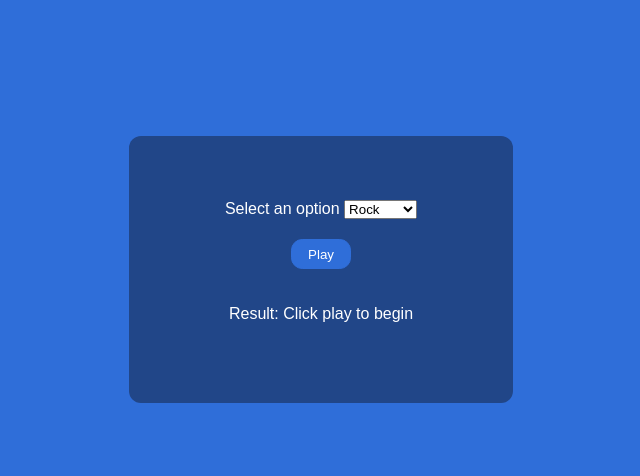
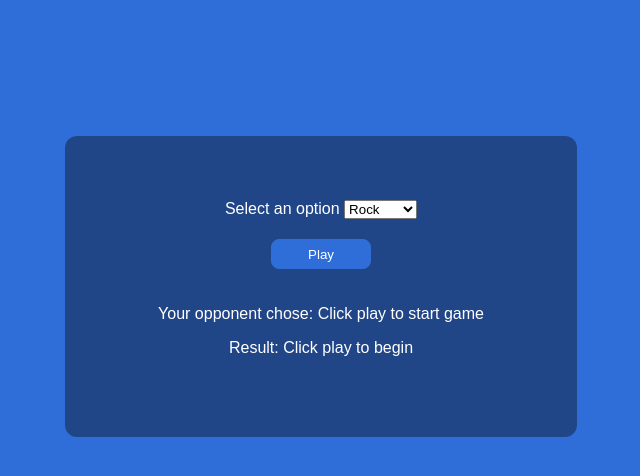
Before and after one commit to kyleastratton/odin-rock-paper-scissors, a plain HTML site: page index.html in a window 1280 px wide. Shown: the whole page, without its empty margins (327-967 px from the left). Drawn offline with Linux system fonts and the light colour scheme.

Commit message:
Minor fixes to UI and code clean up

```diff
--- a/index.html
+++ b/index.html
@@ -24,6 +24,10 @@
       </div>
 
       <div>
+        <p>Your opponent chose: <span id="opponent-selected">Click play to start game</span></p>
+      </div>
+
+      <div>
         <p>Result: <span id="result">Click play to begin</span></p>
       </div>
     </div>
--- a/script.js
+++ b/script.js
@@ -1,8 +1,3 @@
-// let userChoice = document.getElementById('userInput').value;
-
-
-// const validOptions = ["rock", "paper", "scissors"]
-
 function generateopponentChoice(validOptions) {
   return opponentChoice = validOptions[Math.floor(Math.random() * validOptions.length)];
 }
@@ -50,22 +45,13 @@ function calculateResult(userChoice, opponentChoice) {
 function calculateWinner() {
   // get user choice
   let userChoice = document.getElementById('userInput').value;
-  console.log("User chose: ", userChoice);
 
   // get opponent choice
   const validOptions = ["rock", "paper", "scissors"]
   let opponentChoice = validOptions[Math.floor(Math.random() * validOptions.length)];
-  console.log("opponent chose: ",opponentChoice);
+  let opponentChoiceValue = opponentChoice[0].toUpperCase() + opponentChoice.slice(1);
+  document.getElementById("opponent-selected").innerHTML = opponentChoiceValue;
 
-  // calculate winner
-  // let calculatedResult = null;
-
-  // return winner
-  // calculateResult(userChoice, opponentChoice)
-  // if (calculateResult === true) {
-  //   document.getElementById("result").innerHTML = "Yes"
-  // } else {
-  //   document.getElementById("result").innerHTML = "No"
-  // }
+  //calculate winner
   calculateResult(userChoice, opponentChoice)
 }
--- a/style.css
+++ b/style.css
@@ -16,16 +16,17 @@ body {
   background-color: #214688;
   border-radius: 0.75rem;
   text-align: center;
-  width: 20vw;
+  width: 30vw;
+  min-width: fit-content;
   margin-top: 10%;
   padding: 5vw 5vw;
 }
 
 .button {
   height: 30px;
-  width: 60px;
+  width: 100px;
   border: solid 1px #2F6ED9;
-  border-radius: 0.7rem;
+  border-radius: 0.5rem;
   margin: 20px;
   background-color: #2F6ED9;
   color: white;
```
